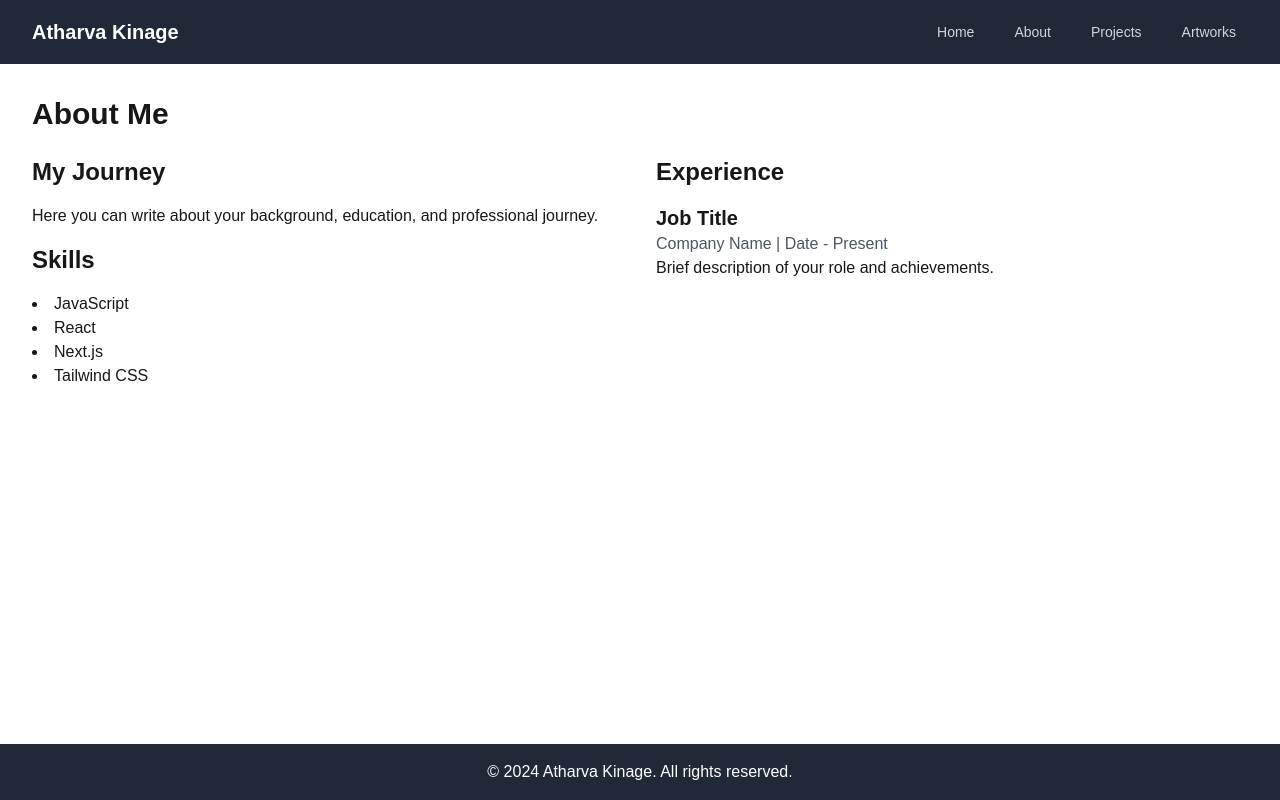
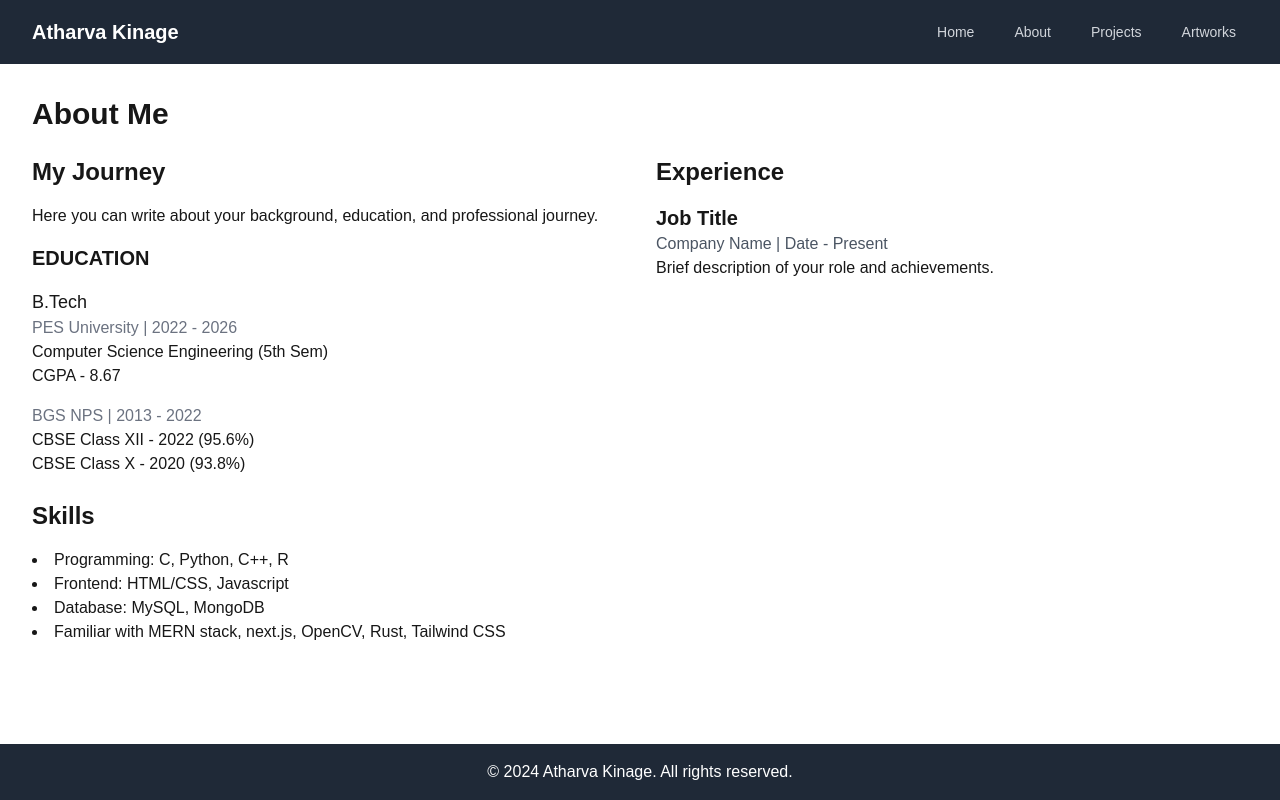
Before and after one commit to atharvakinage/my-portfolio, a Next.js app: page /about in a window 1280 px wide. Built offline with nearby package versions, Linux system fonts and the light colour scheme.

Commit message:
Update about page

```diff
--- a/src/app/about/page.js
+++ b/src/app/about/page.js
@@ -6,12 +6,30 @@ export default function About() {
           <div>
             <h2 className="text-2xl font-semibold mb-4">My Journey</h2>
             <p className="mb-4">Here you can write about your background, education, and professional journey.</p>
+
+            <div className="mb-6">
+            <h3 className="text-xl font-semibold mb-4">EDUCATION</h3>
+            <div className="space-y-4">
+              <div>
+                <h4 className="text-lg font-medium">B.Tech</h4>
+                <div className="text-gray-500">PES University | 2022 - 2026</div>
+                <div className="text-white-600">Computer Science Engineering (5th Sem)</div>
+                <div className="text-white-600">CGPA - 8.67</div>
+              </div>
+              <div>
+                <h4 className="text-gray-500">BGS NPS | 2013 - 2022</h4>
+                <div className="text-white-600">CBSE Class XII - 2022 (95.6%)</div>
+                <div className="text-white-600">CBSE Class X - 2020 (93.8%)</div>
+              </div>
+            </div>
+          </div>
+
             <h2 className="text-2xl font-semibold mb-4">Skills</h2>
             <ul className="list-disc list-inside">
-              <li>JavaScript</li>
-              <li>React</li>
-              <li>Next.js</li>
-              <li>Tailwind CSS</li>
+              <li>Programming: C, Python, C++, R</li>
+              <li>Frontend: HTML/CSS, Javascript</li>
+              <li>Database: MySQL, MongoDB</li>
+              <li>Familiar with MERN stack, next.js, OpenCV, Rust, Tailwind CSS</li>
             </ul>
           </div>
           <div>
```
